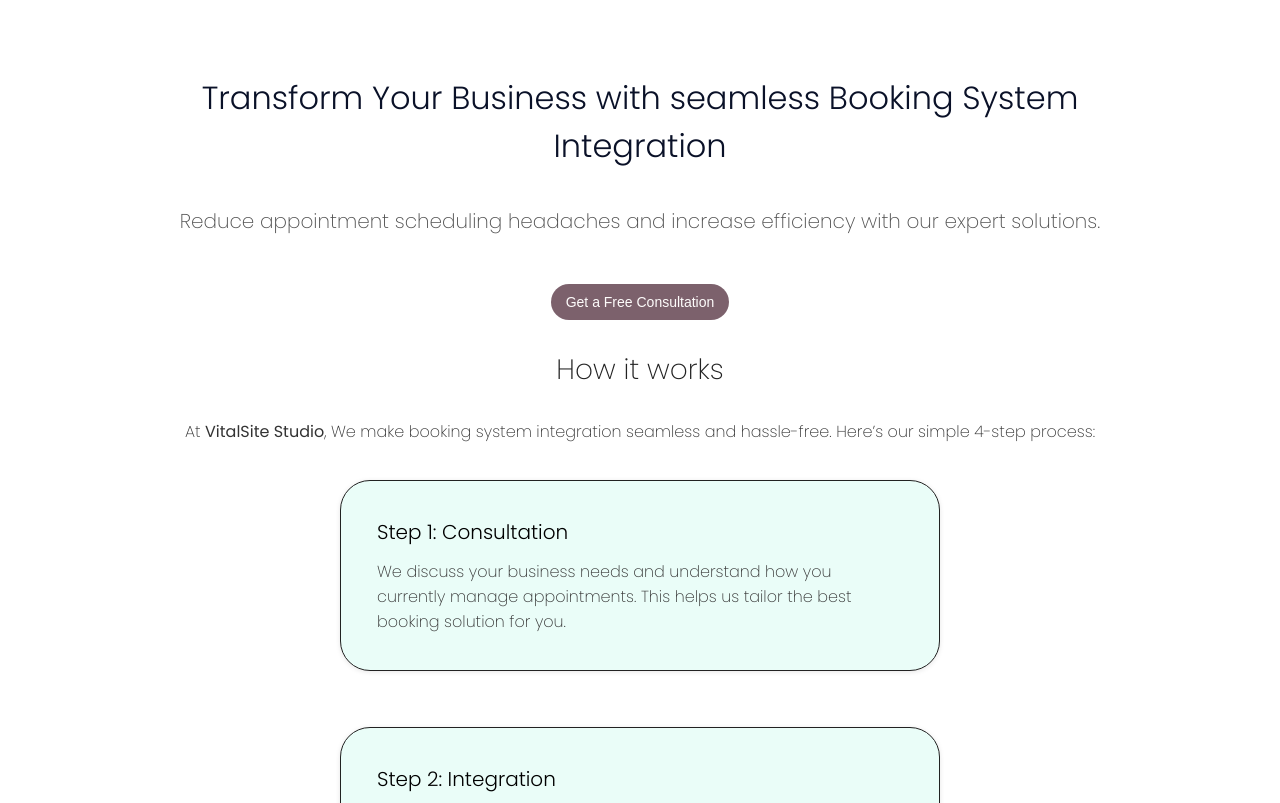
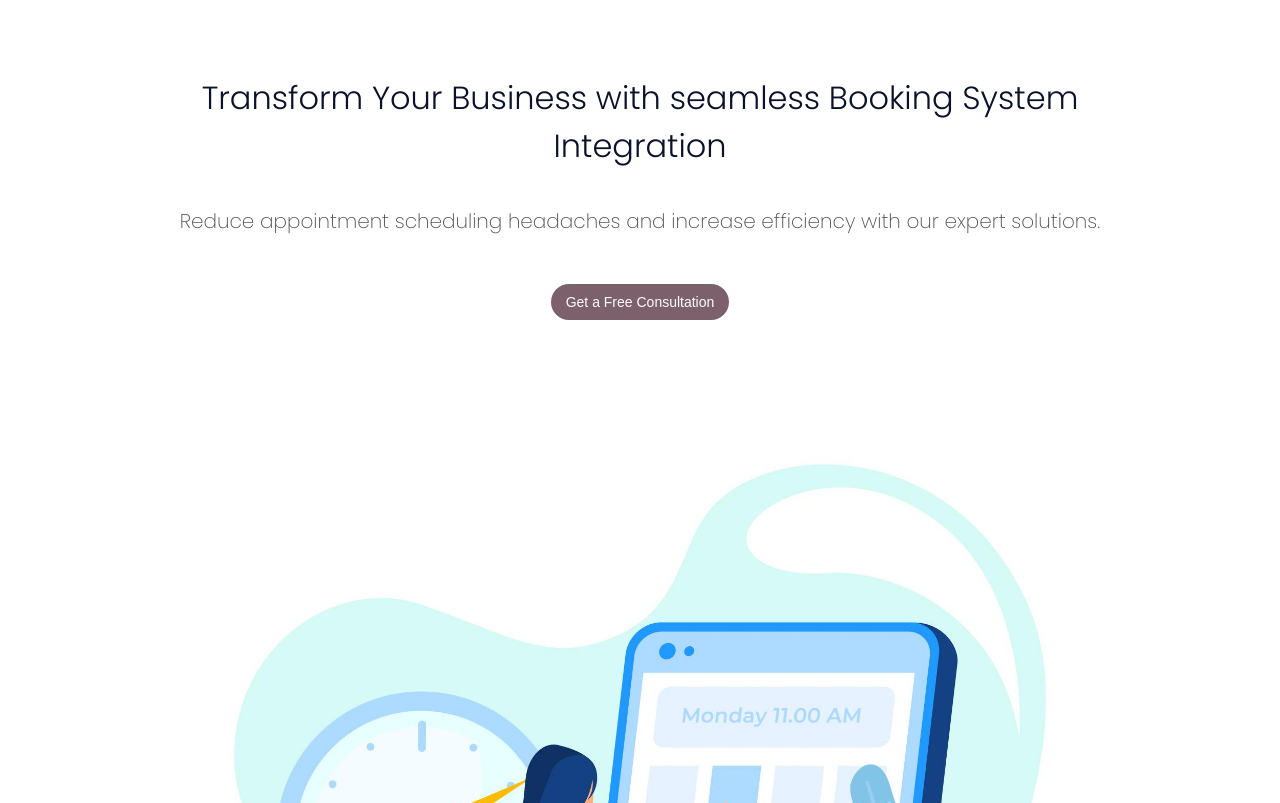
Before and after one commit to Godwin-Knorx/VitalSite-Studio, a plain HTML site: page index.html in a window 1280 px wide. Shown: the part 98-901 px from the top of the page. Drawn offline with Linux system fonts and the light colour scheme; the site is published under a folder, as on GitHub Pages, so addresses that start at the root find nothing; a script that the page names is missing.

Commit message:
Update index.html

```diff
--- a/index.html
+++ b/index.html
@@ -57,7 +57,7 @@
       </div>
 
       <div class="right-side">
-        <img class="hero-image" src="/Hero-image.jpg" alt="">
+        <img class="hero-image" src="./Hero-image.jpg" alt="">
       </div>
 
     </section>
```
